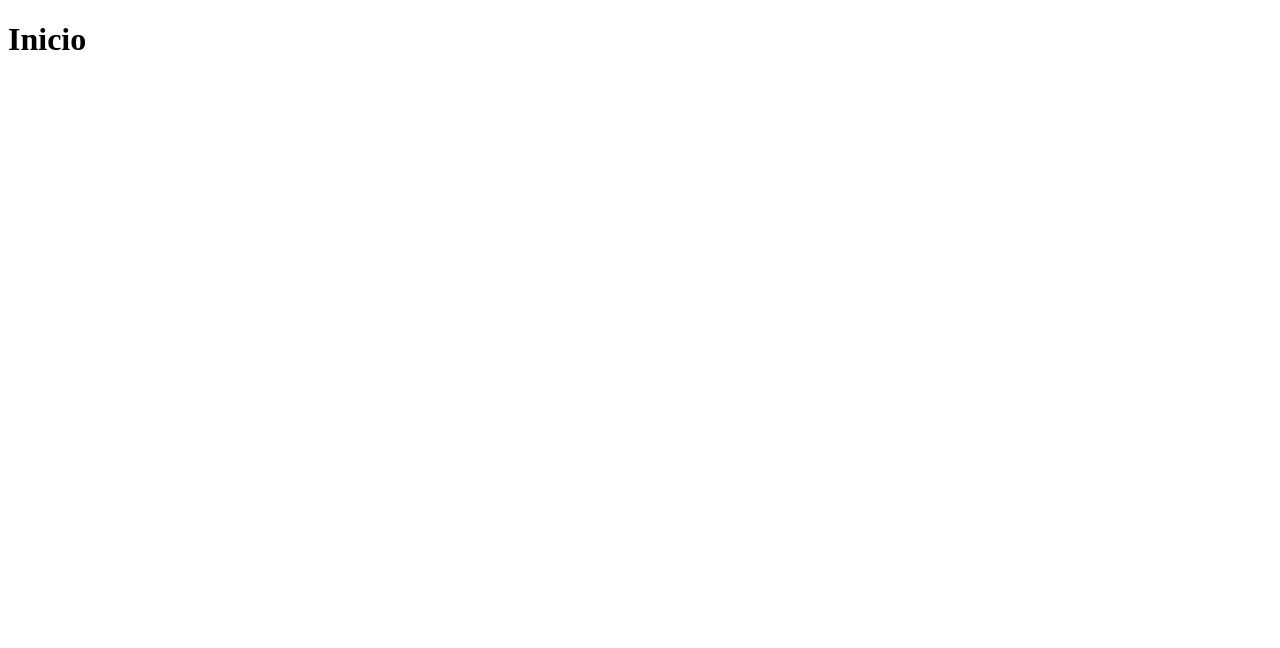
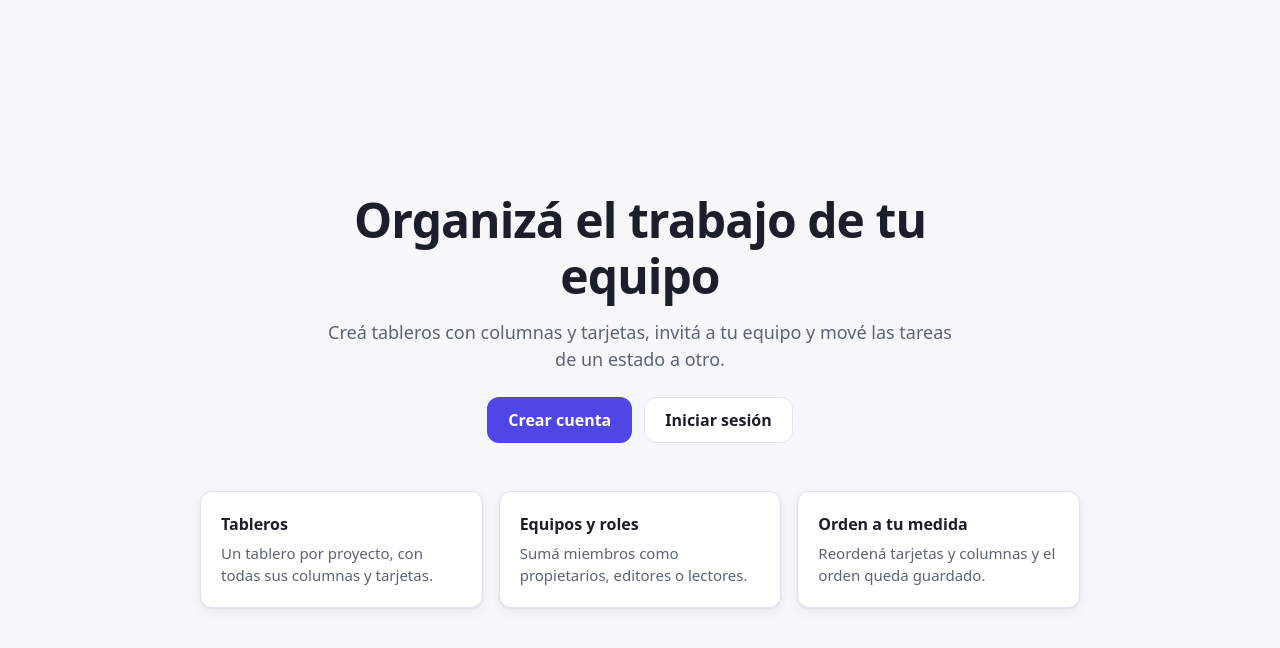
Before and after one commit to juanmsoto/kanban-app, a React (Vite) app in the folder frontend/: page / in a window 1280 px wide. Shown: the top 648 px of the page. Built offline with nearby package versions, Linux system fonts and the light colour scheme.

Commit message:
feat(frontend): paginas separadas, landing y estilos con CSS Modules

```diff
--- a/frontend/src/App.tsx
+++ b/frontend/src/App.tsx
@@ -1,51 +1,12 @@
-import { BrowserRouter, Routes, Route, useParams, Link } from 'react-router';
+import { BrowserRouter, Routes, Route } from 'react-router';
+import Home from './pages/Home';
+import About from './pages/About';
+import Login from './pages/Login';
+import Register from './pages/Register';
+import Boards from './pages/Boards';
+import Board from './pages/Board';
+import NotFound from './pages/NotFound';
 import './App.css';
-
-function Home() {
-    return <h1>Inicio</h1>;
-}
-
-function About() {
-    return <h1>Acerca de</h1>;
-}
-
-function Login() {
-    return (
-        <div>
-            <h1>Iniciar sesion</h1>
-            <Link to="/boards">Mis tableros</Link>
-        </div>
-    );
-}
-
-function Boards() {
-    return (
-        <div>
-            <h1>Mis tableros</h1>
-            <Link to="/boards/1">Tablero 1</Link>
-        </div>
-    );
-}
-
-function Board() {
-    const { id } = useParams();
-
-    return (
-        <div>
-            <h1>Tablero {id}</h1>
-            <Link to="/boards">Volver</Link>
-        </div>
-    );
-}
-
-function NotFound() {
-    return (
-        <div>
-            <h1>Página no encontrada</h1>
-            <Link to="/boards">Volver</Link>
-        </div>
-    );
-}
 
 function App() {
     return (
@@ -54,6 +15,7 @@ function App() {
                 <Route path="/" element={<Home />} />
                 <Route path="/about" element={<About />} />
                 <Route path="/login" element={<Login />} />
+                <Route path="/register" element={<Register />} />
                 <Route path="/boards" element={<Boards />} />
                 <Route path="/boards/:id" element={<Board />} />
                 <Route path="*" element={<NotFound />} />
--- a/frontend/src/index.css
+++ b/frontend/src/index.css
@@ -0,0 +1,57 @@
+/* Estilos globales: variables de diseño (tokens), reinicio básico y tipografía.
+   Los estilos de cada pantalla viven en su archivo .module.css. */
+
+:root {
+    --color-bg: #f6f7fb;
+    --color-surface: #ffffff;
+    --color-text: #1b1f2a;
+    --color-muted: #5b6475;
+    --color-border: #e1e4ee;
+    --color-primary: #4f46e5;
+    --color-primary-hover: #4338ca;
+    --color-on-primary: #ffffff;
+
+    --radius: 12px;
+    --shadow: 0 1px 2px rgb(16 24 40 / 6%), 0 4px 12px rgb(16 24 40 / 6%);
+    --font: system-ui, -apple-system, 'Segoe UI', Roboto, sans-serif;
+}
+
+@media (prefers-color-scheme: dark) {
+    :root {
+        --color-bg: #0f1117;
+        --color-surface: #181b25;
+        --color-text: #eceef5;
+        --color-muted: #9aa3b5;
+        --color-border: #2a2f3d;
+        --color-primary: #7c83ff;
+        --color-primary-hover: #9298ff;
+        --color-on-primary: #0f1117;
+        --shadow: 0 1px 2px rgb(0 0 0 / 40%), 0 4px 12px rgb(0 0 0 / 30%);
+    }
+}
+
+*,
+*::before,
+*::after {
+    box-sizing: border-box;
+}
+
+body {
+    margin: 0;
+    background: var(--color-bg);
+    color: var(--color-text);
+    font-family: var(--font);
+    line-height: 1.5;
+    -webkit-font-smoothing: antialiased;
+}
+
+h1,
+h2,
+h3,
+p {
+    margin: 0;
+}
+
+a {
+    color: var(--color-primary);
+}
--- /dev/null
+++ b/frontend/src/pages/About.tsx
@@ -0,0 +1,5 @@
+function About() {
+    return <h1>Acerca de</h1>;
+}
+
+export default About;
--- /dev/null
+++ b/frontend/src/pages/Board.tsx
@@ -0,0 +1,14 @@
+import { Link, useParams } from 'react-router';
+
+function Board() {
+    const { id } = useParams();
+
+    return (
+        <div>
+            <h1>Tablero {id}</h1>
+            <Link to="/boards">Volver</Link>
+        </div>
+    );
+}
+
+export default Board;
--- /dev/null
+++ b/frontend/src/pages/Boards.tsx
@@ -0,0 +1,12 @@
+import { Link } from 'react-router';
+
+function Boards() {
+    return (
+        <div>
+            <h1>Mis tableros</h1>
+            <Link to="/boards/1">Tablero 1</Link>
+        </div>
+    );
+}
+
+export default Boards;
--- /dev/null
+++ b/frontend/src/pages/Home.module.css
@@ -0,0 +1,96 @@
+.page {
+    min-height: 100vh;
+    display: flex;
+    flex-direction: column;
+    align-items: center;
+    justify-content: center;
+    gap: 48px;
+    padding: 48px 16px;
+}
+
+.hero {
+    max-width: 640px;
+    text-align: center;
+    display: flex;
+    flex-direction: column;
+    align-items: center;
+    gap: 16px;
+}
+
+.title {
+    font-size: clamp(2rem, 5vw, 3rem);
+    line-height: 1.15;
+    letter-spacing: -0.02em;
+}
+
+.tagline {
+    font-size: 1.125rem;
+    color: var(--color-muted);
+}
+
+.actions {
+    display: flex;
+    flex-wrap: wrap;
+    justify-content: center;
+    gap: 12px;
+    margin-top: 8px;
+}
+
+.primaryButton,
+.secondaryButton {
+    padding: 10px 20px;
+    border-radius: var(--radius);
+    font-weight: 600;
+    text-decoration: none;
+    border: 1px solid transparent;
+}
+
+.primaryButton {
+    background: var(--color-primary);
+    color: var(--color-on-primary);
+}
+
+.primaryButton:hover {
+    background: var(--color-primary-hover);
+}
+
+.secondaryButton {
+    background: var(--color-surface);
+    color: var(--color-text);
+    border-color: var(--color-border);
+}
+
+.secondaryButton:hover {
+    border-color: var(--color-primary);
+}
+
+.features {
+    list-style: none;
+    margin: 0;
+    padding: 0;
+    width: 100%;
+    max-width: 880px;
+    display: grid;
+    grid-template-columns: repeat(auto-fit, minmax(220px, 1fr));
+    gap: 16px;
+}
+
+.feature {
+    background: var(--color-surface);
+    border: 1px solid var(--color-border);
+    border-radius: var(--radius);
+    box-shadow: var(--shadow);
+    padding: 20px;
+    display: flex;
+    flex-direction: column;
+    gap: 6px;
+}
+
+.featureTitle {
+    font-size: 1rem;
+}
+
+.featureText {
+    color: var(--color-muted);
+    font-size: 0.9375rem;
+}
--- /dev/null
+++ b/frontend/src/pages/Home.tsx
@@ -0,0 +1,50 @@
+import { Link } from 'react-router';
+import styles from './Home.module.css';
+
+function Home() {
+    return (
+        <main className={styles.page}>
+            <section className={styles.hero}>
+                <h1 className={styles.title}>
+                    Organizá el trabajo de tu equipo
+                </h1>
+                <p className={styles.tagline}>
+                    Creá tableros con columnas y tarjetas, invitá a tu equipo y
+                    mové las tareas de un estado a otro.
+                </p>
+                <div className={styles.actions}>
+                    <Link to="/register" className={styles.primaryButton}>
+                        Crear cuenta
+                    </Link>
+                    <Link to="/login" className={styles.secondaryButton}>
+                        Iniciar sesión
+                    </Link>
+                </div>
+            </section>
+
+            <ul className={styles.features}>
+                <li className={styles.feature}>
+                    <h2 className={styles.featureTitle}>Tableros</h2>
+                    <p className={styles.featureText}>
+                        Un tablero por proyecto, con todas sus columnas y
+                        tarjetas.
+                    </p>
+                </li>
+                <li className={styles.feature}>
+                    <h2 className={styles.featureTitle}>Equipos y roles</h2>
+                    <p className={styles.featureText}>
+                        Sumá miembros como propietarios, editores o lectores.
+                    </p>
+                </li>
+                <li className={styles.feature}>
+                    <h2 className={styles.featureTitle}>Orden a tu medida</h2>
+                    <p className={styles.featureText}>
+                        Reordená tarjetas y columnas y el orden queda guardado.
+                    </p>
+                </li>
+            </ul>
+        </main>
+    );
+}
+
+export default Home;
--- /dev/null
+++ b/frontend/src/pages/Login.tsx
@@ -0,0 +1,12 @@
+import { Link } from 'react-router';
+
+function Login() {
+    return (
+        <div>
+            <h1>Iniciar sesión</h1>
+            <Link to="/boards">Mis tableros</Link>
+        </div>
+    );
+}
+
+export default Login;
--- /dev/null
+++ b/frontend/src/pages/NotFound.tsx
@@ -0,0 +1,12 @@
+import { Link } from 'react-router';
+
+function NotFound() {
+    return (
+        <div>
+            <h1>Página no encontrada</h1>
+            <Link to="/">Volver</Link>
+        </div>
+    );
+}
+
+export default NotFound;
--- /dev/null
+++ b/frontend/src/pages/Register.tsx
@@ -0,0 +1,12 @@
+import { Link } from 'react-router';
+
+function Register() {
+    return (
+        <div>
+            <h1>Crear cuenta</h1>
+            <Link to="/login">Login</Link>
+        </div>
+    );
+}
+
+export default Register;
```
Also changed, not shown: 2 other files (tests, documents, lock files or other folders).
